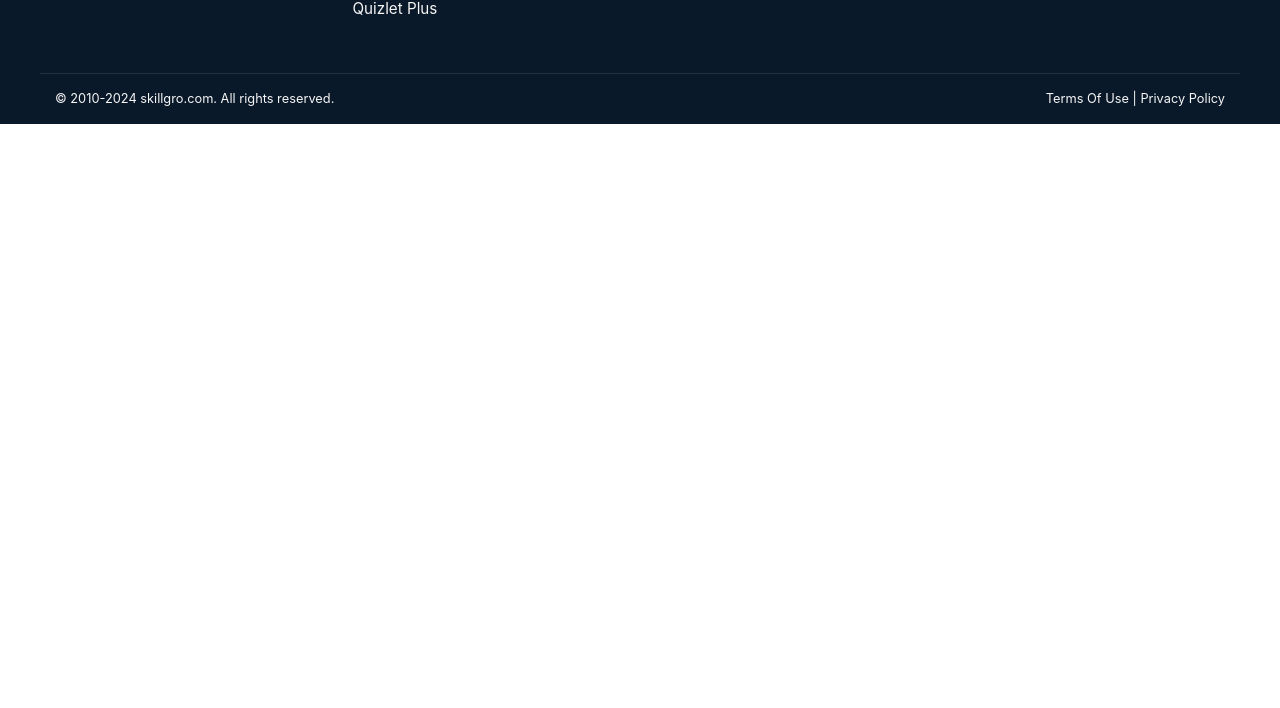
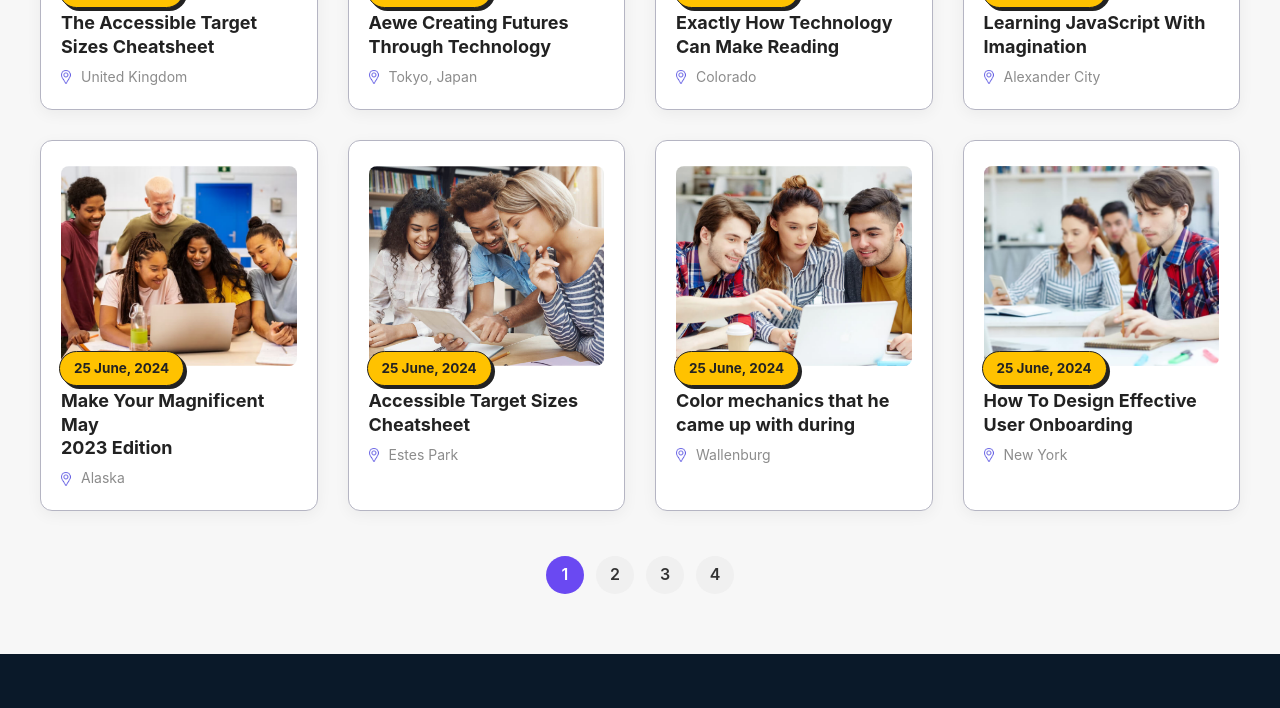
Before and after one commit to AvtandilTsiklauri/Online-Course-Website, a plain HTML site: page HTML/Events.html in a window 1280 px wide. Shown: the part 654-1362 px from the top of the page. Before the commit the page ends 800 px from the top, so only its background shows below. Drawn offline with Linux system fonts and the light colour scheme.

Commit message:
Events Page Complete

```diff
--- a/CSS/Main.css
+++ b/CSS/Main.css
@@ -1104,3 +1104,98 @@ button {
     width: 100%;
     border-radius: 12px;
 }
+
+
+.blog-section {
+    width: 100%;
+    padding: 60px 40px;
+    background-color: #f7f7f7;
+}
+.blog-grid {
+    display: grid;
+    grid-template-columns: repeat(4, 1fr);
+    gap: 30px;
+    margin: 0 auto;
+    max-width: 1400px;
+}
+.blog-card {
+    background: #fff;
+    border-radius: 12px;
+    padding: 20px;
+    padding-top: 25px;
+    box-shadow: 0 4px 15px rgba(0, 0, 0, .05);
+    border: 1px solid #B5B5C3;
+    position: relative;
+    overflow: visible;
+    transition: transform .18s ease;
+}
+.blog-card:hover {
+    transform: translateY(-4px);
+    box-shadow: 0 8px 25px rgba(0, 0, 0, .08);
+}
+.blog-card img {
+    width: 100%;
+    height: 200px;
+    object-fit: cover;
+    margin: 0 0 16px 0;
+    border-radius: 8px;
+}
+.date-tag {
+    position: absolute;
+    top: 210px;
+    left: 18px;
+    background-color: #ffc200;
+    color: #222;
+    font-weight: 700;
+    font-size: 13.5px;
+    padding: 6px 14px;
+    border: 1.8px solid #222;
+    border-radius: 20px;
+    box-shadow: 3px 3px 0 0 #222;
+    z-index: 10;
+}
+.blog-card h3 {
+    font-size: 18px;
+    font-weight: 700;
+    text-align: left;
+    margin: 0 0 8px 0;
+    line-height: 1.3em;
+    padding: 0;
+    color: #222;
+}
+.blog-location {
+    display: flex;
+    align-items: center;
+    gap: 6px;
+    margin: 0;
+    color: #8c8c8c;
+    font-size: 14px;
+}
+.blog-location img {
+    width: 14px;
+    height: 14px;
+    margin: 0;
+    border-radius: 0;
+    box-shadow: none;
+}
+.pagination {
+    display: flex;
+    gap: 12px;
+    justify-content: center;
+    margin-top: 45px;
+}
+.page {
+    width: 38px;
+    height: 38px;
+    border-radius: 50%;
+    display: flex;
+    align-items: center;
+    justify-content: center;
+    background: #f0f0f0;
+    font-weight: 600;
+    cursor: pointer;
+}
+.page.active {
+    background: #6a49f2;
+    color: #fff;
+}
--- a/HTML/Events.html
+++ b/HTML/Events.html
@@ -66,7 +66,106 @@
             </div>
         </div>
     </section>
+    <section class="blog-section">
+    <div class="blog-grid">
+        <div class="blog-card">
+            <img src="/Assets/Event Pic 1.jpg" alt="Blog Image">
+            <span class="date-tag">25 June, 2024</span>
 
+            <h3>The Accessible Target Sizes Cheatsheet</h3>
+
+            <div class="blog-location">
+                <img src="/Assets/Location Icon 2.png" alt="">
+                <span>United Kingdom</span>
+            </div>
+        </div>
+        <div class="blog-card">
+            <img src="/Assets/Event Pic 2.jpg" alt="Blog Image">
+            <span class="date-tag">25 June, 2024</span>
+
+            <h3>Aewe Creating Futures <br> Through Technology</h3>
+
+            <div class="blog-location">
+                <img src="/Assets/Location Icon 2.png" alt="">
+                <span>Tokyo, Japan</span>
+            </div>
+        </div>
+        <div class="blog-card">
+            <img src="/Assets/Event Pic 3.jpg" alt="Blog Image">
+            <span class="date-tag">25 June, 2024</span>
+
+            <h3>Exactly How Technology Can Make Reading</h3>
+
+            <div class="blog-location">
+                <img src="/Assets/Location Icon 2.png" alt="">
+                <span>Colorado</span>
+            </div>
+        </div>
+        <div class="blog-card">
+            <img src="/Assets/Event Pic 4.jpg" alt="Blog Image">
+            <span class="date-tag">25 June, 2024</span>
+
+            <h3>Learning JavaScript With Imagination</h3>
+
+            <div class="blog-location">
+                <img src="/Assets/Location Icon 2.png" alt="">
+                <span>Alexander City</span>
+            </div>
+        </div>
+        <div class="blog-card">
+            <img src="/Assets/Event Pic 5.jpg" alt="Blog Image">
+            <span class="date-tag">25 June, 2024</span>
+
+            <h3>Make Your Magnificent May <br> 2023 Edition</h3>
+
+            <div class="blog-location">
+                <img src="/Assets/Location Icon 2.png" alt="">
+                <span>Alaska</span>
+            </div>
+        </div>
+        <div class="blog-card">
+            <img src="/Assets/Event Pic 6.jpg" alt="Blog Image">
+            <span class="date-tag">25 June, 2024</span>
+
+            <h3>Accessible Target Sizes Cheatsheet</h3>
+
+            <div class="blog-location">
+                <img src="/Assets/Location Icon 2.png" alt="">
+                <span>Estes Park</span>
+            </div>
+        </div>
+        <div class="blog-card">
+            <img src="/Assets/Event Pic 7.jpg" alt="Blog Image">
+            <span class="date-tag">25 June, 2024</span>
+
+            <h3>Color mechanics that he came up with during</h3>
+
+            <div class="blog-location">
+                <img src="/Assets/Location Icon 2.png" alt="">
+                <span>Wallenburg</span>
+            </div>
+        </div>
+        <div class="blog-card">
+            <img src="/Assets/Event Pic 8.jpg" alt="Blog Image">
+            <span class="date-tag">25 June, 2024</span>
+
+            <h3>How To Design Effective User Onboarding</h3>
+
+            <div class="blog-location">
+                <img src="/Assets/Location Icon 2.png" alt="">
+                <span>New York</span>
+            </div>
+        </div>
+
+    </div>
+    <div class="pagination">
+        <span class="page active">1</span>
+        <span class="page">2</span>
+        <span class="page">3</span>
+        <span class="page">4</span>
+    </div>
+
+</section>
 
 
 
```
Also changed, not shown: Assets/Event Pic 1.jpg (added), Assets/Event Pic 2.jpg (added), Assets/Event Pic 3.jpg (added), Assets/Event Pic 4.jpg (added), Assets/Event Pic 5.jpg (added), Assets/Event Pic 6.jpg (added), Assets/Event Pic 7.jpg (added), Assets/Event Pic 8.jpg (added).
